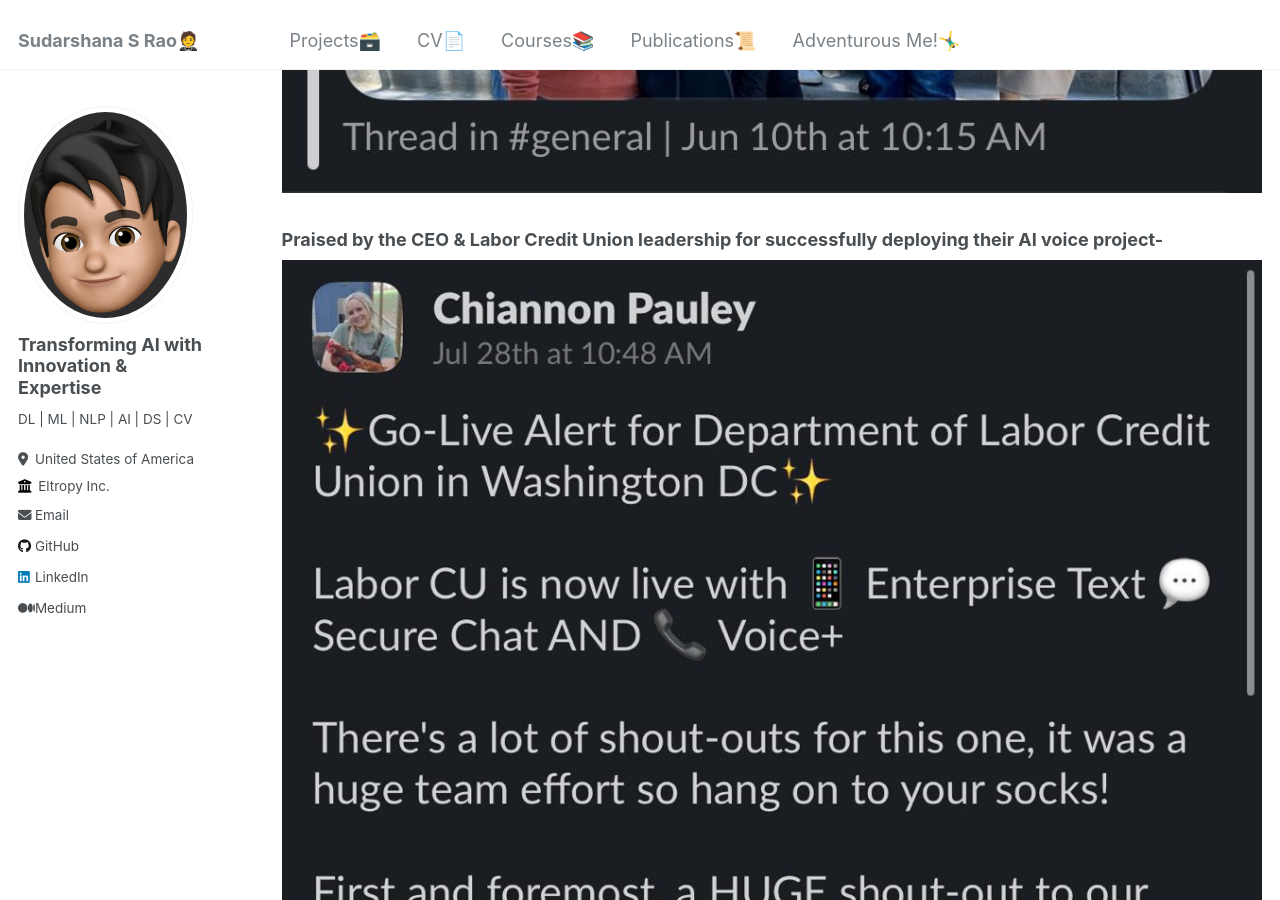
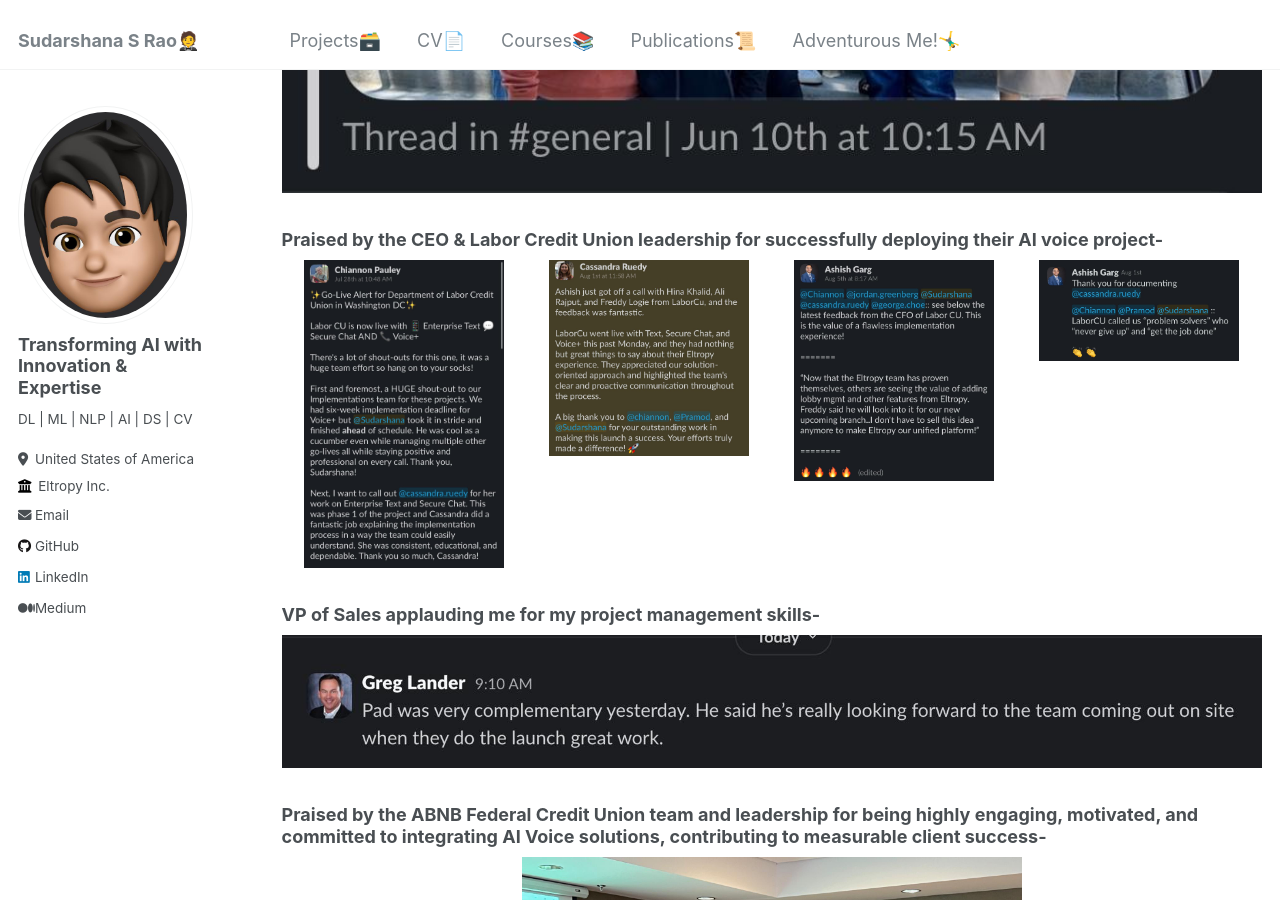
Before and after one commit to SudarshanaSRao/SudarshanaSRao.github.io, a Jekyll site: the page built from _pages/achievements.md, in a window 1280 px wide and 900 px high, scrolled down 1795 px. Built offline with Jekyll 4.4.1, drawn with Linux system fonts in a browser that asks for light colours.

Commit message:
Update achievements.md

```diff
--- a/_pages/achievements.md
+++ b/_pages/achievements.md
@@ -17,13 +17,18 @@
 <center><img src="/images/EL-3.jpg" style="cursor: crosshair;"></center>
 
 ### Praised by the CEO & Labor Credit Union leadership for successfully deploying their AI voice project-
-<center><img src="/images/EL-5.jpg" style="cursor: crosshair;"><img src="/images/EL-6.jpg" style="cursor: crosshair;"><img src="/images/EL-9.jpg" style="cursor: crosshair;"><img src="/images/EL-10.jpg" style="cursor: crosshair;"></center>
+<div style="display: grid; grid-template-columns: repeat(4, 1fr); justify-items: center;">
+  <img src="/images/EL-5.jpg" style="cursor: crosshair; width: 100%; max-width: 200px;">
+  <img src="/images/EL-6.jpg" style="cursor: crosshair; width: 100%; max-width: 200px;">
+  <img src="/images/EL-9.jpg" style="cursor: crosshair; width: 100%; max-width: 200px;">
+  <img src="/images/EL-10.jpg" style="cursor: crosshair; width: 100%; max-width: 200px;">
+</div>
 
 ### VP of Sales applauding me for my project management skills-
 <center><img src="/images/EL-7.jpg" style="cursor: crosshair;"></center>
 
 ### Praised by the ABNB Federal Credit Union team and leadership for being highly engaging, motivated, and committed to integrating AI Voice solutions, contributing to measurable client success-
-<center><img src="/images/EL-2.jpg" style="cursor: crosshair;"><img src="/images/EL-4.jpg" style="cursor: crosshair;"></center>
+<center><img src="/images/EL-2.jpg" height="500px" width="500px" style="cursor: crosshair;"><img src="/images/EL-4.jpg" height="500px" width="500px" style="cursor: crosshair;"></center>
 
 ### VP of Professional Services appreciates my commitment to my team-
 <center><img src="/images/EL-8.jpg" style="cursor: crosshair;"></center>
```
